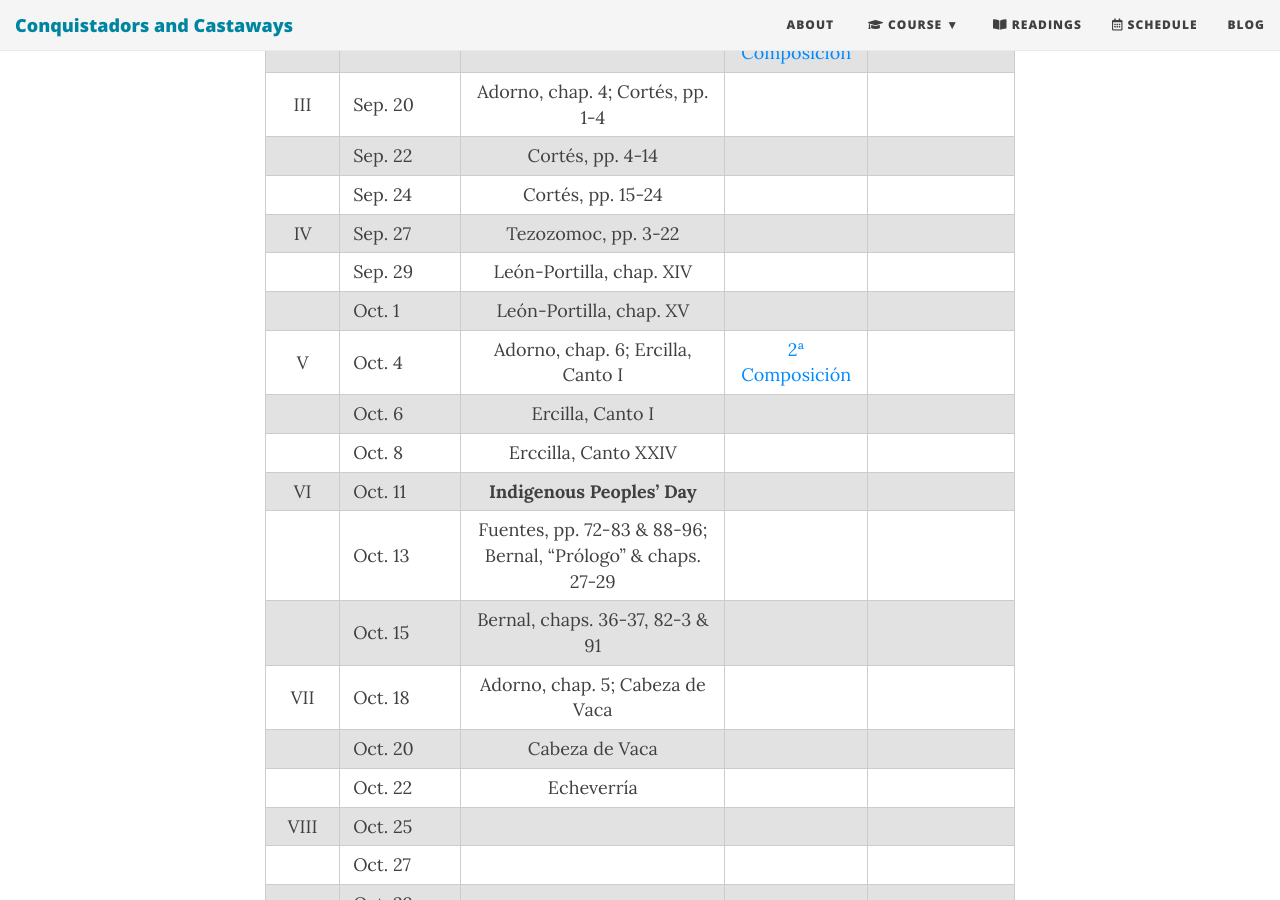
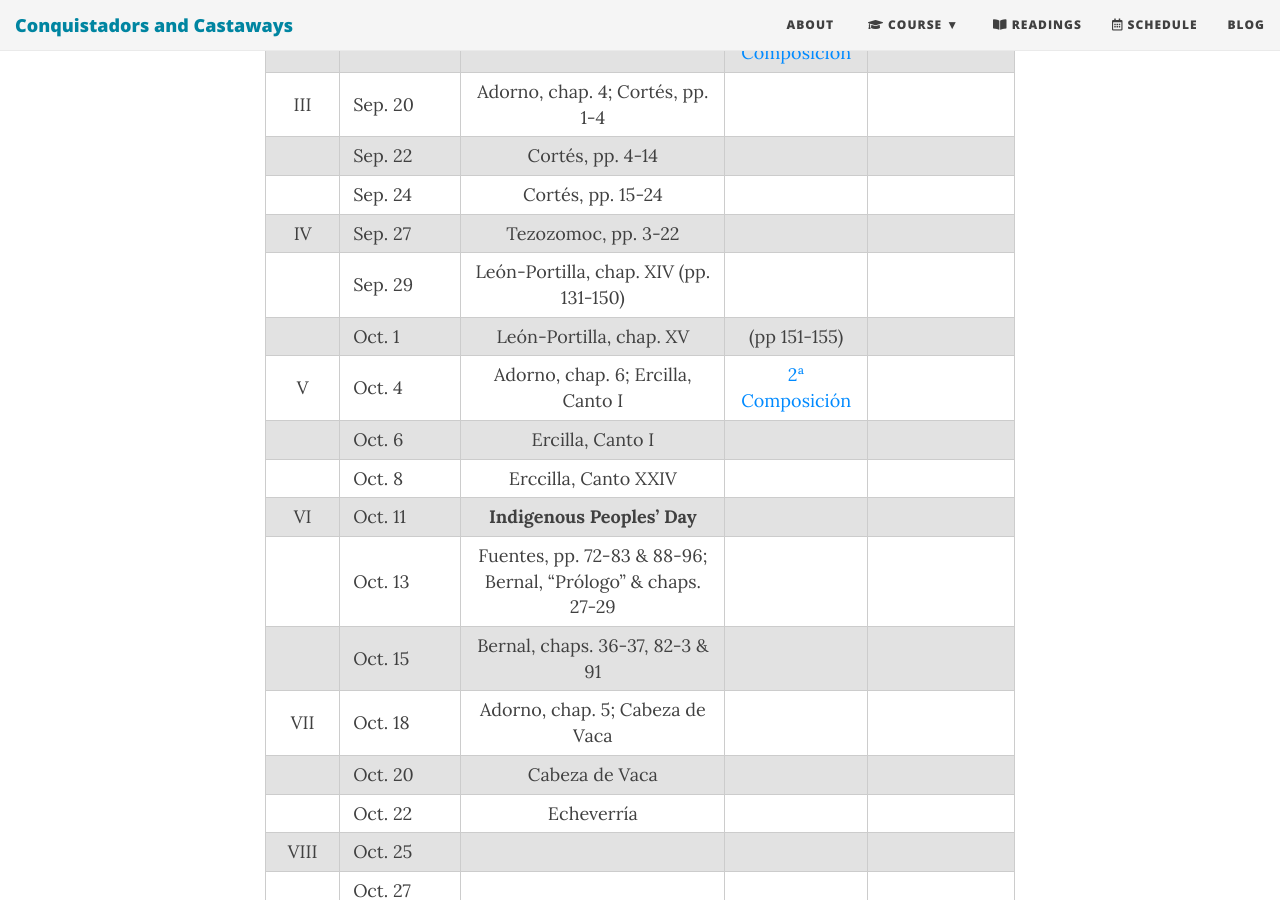
Before and after one commit to Hipomenes/ls452, a Jekyll site: the page built from calendar.md, in a window 1280 px wide and 900 px high, scrolled down 755 px. Built offline with Jekyll 4.4.1, drawn with Linux system fonts in a browser that asks for light colours; nearby versions of some CDN libraries.

Commit message:
Update calendar.md

```diff
--- a/calendar.md
+++ b/calendar.md
@@ -19,8 +19,8 @@ subtitle: Fall 2021
 |     | Sep. 22  | Cortés, pp. 4-14 | |
 |     | Sep. 24  | Cortés, pp. 15-24 ||
 | IV  | Sep. 27  | Tezozomoc, pp. 3-22  | |
-|     | Sep. 29  | León-Portilla, chap. XIV |
-|     | Oct. 1   | León-Portilla, chap. XV | |
+|     | Sep. 29  | León-Portilla, chap. XIV (pp. 131-150) |
+|     | Oct. 1   | León-Portilla, chap. XV | (pp 151-155) |
 | V   | Oct. 4   | Adorno, chap. 6; Ercilla, Canto I | [2ª Composición]() |
 |     | Oct. 6   | Ercilla, Canto I
 |     | Oct. 8   | Erccilla, Canto XXIV | |
```
